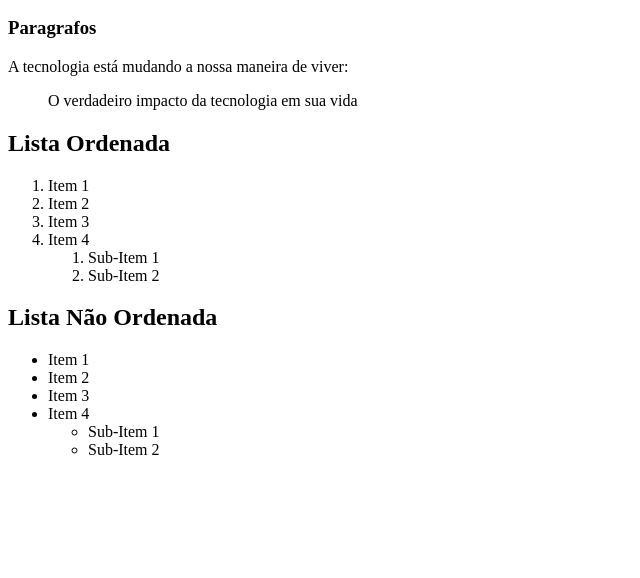
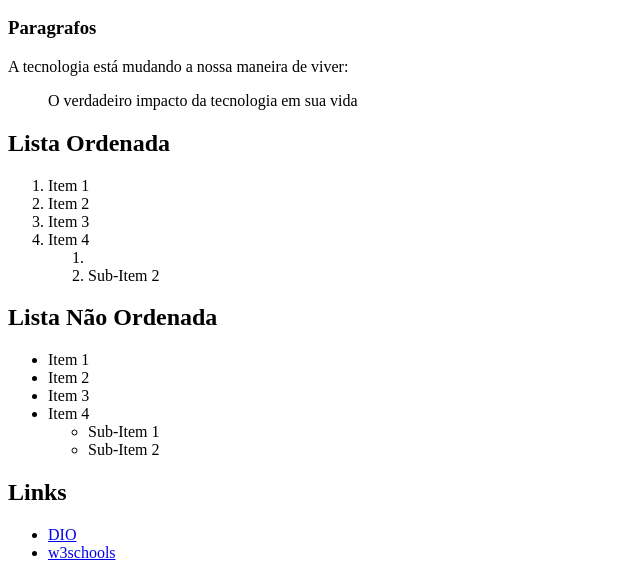
Before and after one commit to DanielGalves/Bootcamp-Ifood-Games, a plain HTML site: page html-na-pratica/index.html in a window 1280 px wide. Shown: the part 684-1262 px from the top of the page, without its empty margins (0-640 px from the left). Before the commit the page ends 1159 px from the top, so only its background shows below. Drawn offline with Linux system fonts and the light colour scheme.

Commit message:
Aula 8 - Links

```diff
--- a/html-na-pratica/index.html
+++ b/html-na-pratica/index.html
@@ -27,7 +27,7 @@
             <li>Item 3</li>
             <li>Item 4
                 <ol>
-                    <li>Sub-Item 1</li>
+                    <li></li>
                     <li>Sub-Item 2</li>
 
                 </ol>
@@ -48,6 +48,12 @@
             </li>
         </ul>
 
+        <h2>Links</h2>
+        <ul>
+            <li><a href="https://dio.me" target="_blank">DIO</a></li>
+            <li><a href="https://www.w3schools.com/" title="Clique aqui e confira" target="_blank">w3schools</a></li>
+        </ul>
+
 
 
     </body>
```
